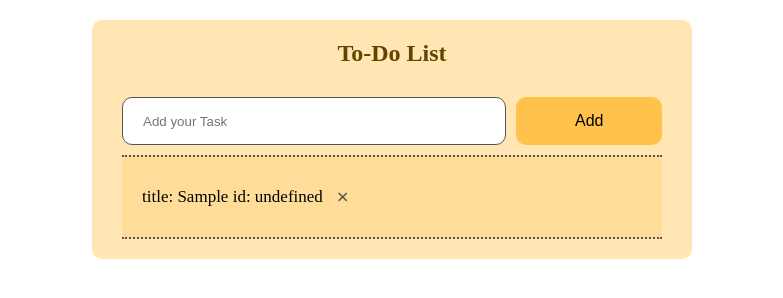
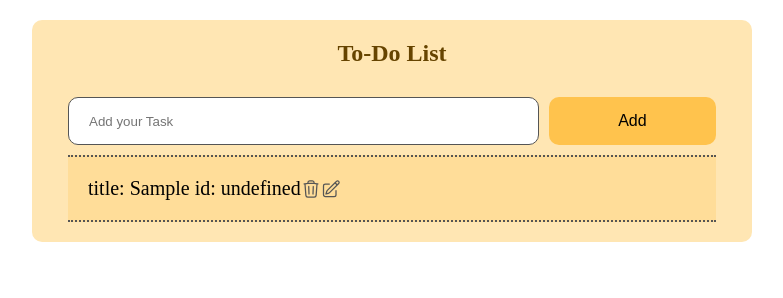
Before and after one commit to Garvitkaushikbro/todo_list, a plain HTML site: page index.html in a window 1280 px wide. Both pictures are taken after typing "Sample" into the empty fields and a click on the button "Add". Shown: the whole page, without its empty margins (248-1031 px from the left). Drawn offline with Linux system fonts and the light colour scheme; no server answers.

Commit message:
Add edit option

```diff
--- a/index.html
+++ b/index.html
@@ -28,7 +28,11 @@
         <h2>To-Do List</h2>
         <div class="row">
           <input type="text" id="inputTask" placeholder="Add your Task" />
-          <button onclick="add()">Add</button>
+          <button>Add</button>
+        </div>
+        <div class="inputData" id="inputDataId">
+          <input type="text" id="input" placeholder="Leave blank to undo" />
+          <button id="save">Save</button>
         </div>
         <ul id="listTask"></ul>
       </div>
--- a/script.js
+++ b/script.js
@@ -1,7 +1,80 @@
 data = [];
 let id;
 const inputTask = document.getElementById("inputTask");
-const listTask = document.getElementById("listTask");
+const button = document.querySelector("button");
+const listTask = document.querySelector("#listTask");
+
+function render() {
+  while (listTask.firstChild) listTask.firstChild.remove();
+
+  for (let i = 0; i < data.length; i++) {
+    let li = document.createElement("li");
+    li.innerHTML = "title: " + data[i].title + "  " + "id: " + data[i].id;
+    li.className = data[i].id;
+
+    // Create the SVG element
+    const remove = document.createElementNS(
+      "http://www.w3.org/2000/svg",
+      "svg"
+    );
+    remove.setAttribute("xmlns", "http://www.w3.org/2000/svg");
+    remove.setAttribute("fill", "none");
+    remove.setAttribute("viewBox", "0 0 24 24");
+    remove.setAttribute("stroke-width", "1.5");
+    remove.setAttribute("stroke", "currentColor");
+    remove.setAttribute("width", "20");
+    remove.setAttribute("height", "20");
+    remove.setAttribute("stroke", "#555");
+    remove.setAttribute("id", `r${id}`);
+    remove.setAttribute("class", "remove");
+
+    // Create the path for the icon
+    const pathElement1 = document.createElementNS(
+      "http://www.w3.org/2000/svg",
+      "path"
+    );
+    pathElement1.setAttribute("stroke-linecap", "round");
+    pathElement1.setAttribute("stroke-linejoin", "round");
+    pathElement1.setAttribute(
+      "d",
+      "M14.74 9l-.346 9m-4.788 0L9.26 9m9.968-3.21c.342.052.682.107 1.022.166m-1.022-.165L18.16 19.673a2.25 2.25 0 01-2.244 2.077H8.084a2.25 2.25 0 01-2.244-2.077L4.772 5.79m14.456 0a48.108 48.108 0 00-3.478-.397m-12 .562c.34-.059.68-.114 1.022-.165m0 0a48.11 48.11 0 013.478-.397m7.5 0v-.916c0-1.18-.91-2.164-2.09-2.201a51.964 51.964 0 00-3.32 0c-1.18.037-2.09 1.022-2.09 2.201v.916m7.5 0a48.667 48.667 0 00-7.5 0"
+    );
+
+    remove.appendChild(pathElement1);
+
+    // Create the SVG element
+    const edit = document.createElementNS("http://www.w3.org/2000/svg", "svg");
+    edit.setAttribute("xmlns", "http://www.w3.org/2000/svg");
+    edit.setAttribute("fill", "none");
+    edit.setAttribute("viewBox", "0 0 24 24");
+    edit.setAttribute("stroke-width", "1.5");
+    edit.setAttribute("stroke", "currentColor");
+    edit.setAttribute("width", "20");
+    edit.setAttribute("height", "20");
+    edit.setAttribute("stroke", "#555");
+    edit.setAttribute("id", `e${id}`);
+    edit.setAttribute("class", "edit");
+
+    // Create the path for the icon
+    const pathElement = document.createElementNS(
+      "http://www.w3.org/2000/svg",
+      "path"
+    );
+    pathElement.setAttribute("stroke-linecap", "round");
+    pathElement.setAttribute("stroke-linejoin", "round");
+    pathElement.setAttribute(
+      "d",
+      "M16.862 4.487l1.687-1.688a1.875 1.875 0 112.652 2.652L10.582 16.07a4.5 4.5 0 01-1.897 1.13L6 18l.8-2.685a4.5 4.5 0 011.13-1.897l8.932-8.931zm0 0L19.5 7.125M18 14v4.75A2.25 2.25 0 0115.75 21H5.25A2.25 2.25 0 013 18.75V8.25A2.25 2.25 0 015.25 6H10"
+    );
+
+    // Append the path to the SVG element
+    edit.appendChild(pathElement);
+
+    li.appendChild(remove);
+    li.appendChild(edit);
+    listTask.appendChild(li);
+  }
+}
 
 fetch("https://jsonplaceholder.typicode.com/todos")
   .then((response) => {
@@ -21,21 +94,7 @@ fetch("https://jsonplaceholder.typicode.com/todos")
     console.log("Error:", error.message);
   });
 
-function render() {
-  while (listTask.firstChild) listTask.firstChild.remove();
-
-  for (let i = 0; i < data.length; i++) {
-    let li = document.createElement("li");
-    li.innerHTML = "title: " + data[i].title + "  " + "id: " + data[i].id;
-    li.className = data[i].id;
-    let span = document.createElement("span");
-    span.innerHTML = "\u00d7";
-    li.appendChild(span);
-    listTask.appendChild(li);
-  }
-}
-
-function add() {
+button.addEventListener("click", function add() {
   if (inputTask.value === "") {
     alert("Please enter a task.");
   } else {
@@ -44,12 +103,14 @@ function add() {
     inputTask.value = "";
     render();
   }
-}
+});
 
 listTask.addEventListener(
   "click",
   function (e) {
-    if (e.target.tagName === "SPAN") {
+    const liElement = e.target.closest("li");
+    const index = Array.from(liElement?.children).indexOf(e.target);
+    if (index === 0) {
       let id = e.target.parentElement.className;
       for (let i = 0; i < data.length; i++) {
         if (data[i].id == id) {
@@ -58,7 +119,27 @@ listTask.addEventListener(
         }
       }
       render();
+    } else if (index === 1) {
+      let inputDataId = document.getElementById("inputDataId");
+      inputDataId.style.display = "flex";
+      let edit = document.getElementById("input");
+      edit.value = "";
+      edit.className = e.target.parentElement.className;
     }
   },
   false
 );
+
+document.querySelector("#save").addEventListener("click", function save() {
+  let edit = document.getElementById("input");
+  let value = edit.value;
+  for (let i = 0; i < data.length; i++) {
+    if (data[i].id == edit.className) {
+      if (value == "") break;
+      data[i].title = value;
+    }
+  }
+  let inputDataId = document.getElementById("inputDataId");
+  inputDataId.style.display = "none";
+  render();
+});
--- a/style.css
+++ b/style.css
@@ -15,7 +15,7 @@
 }
 
 .to-do {
-  width: 50%;
+  width: 60%;
   margin-right: auto;
   margin-left: auto;
   margin-top: 20px;
@@ -80,44 +80,19 @@ ul {
 }
 
 ul li {
-  font-size: 17px;
+  font-size: 20px;
   user-select: none;
   cursor: pointer;
   display: flex;
   align-items: center;
 }
-ul li::before {
-  content: "";
-  position: absolute;
-  height: 28px;
-  width: 28px;
-  border-radius: 50%;
-  background-image: url(images/unchecked.png);
-  background-size: cover;
-  background-position: center;
-  top: 12px;
-  left: 8px;
+
+.inputData {
+  display: none;
+  align-items: center;
+  justify-content: space-between;
+  background: rgb(255, 195, 77);
+  border-radius: 10px;
+  padding-left: 20px;
+  margin-bottom: 25px;
 }
-ul li.checked {
-  color: #555;
-  text-decoration: line-through;
-}
-ul li.checked::before {
-  background-image: url(images/checked.png);
-}
-ul li span {
-  /* position: absolute;
-  top: 0px;
-  left: 0px; */
-  width: 40px;
-  height: 40px;
-  font-size: 22px;
-  font-weight: bold;
-  color: #555;
-  line-height: 40px;
-  text-align: center;
-  border-radius: 50%;
-}
-ul li span:hover {
-  background: #f7f3dd;
-}
```
